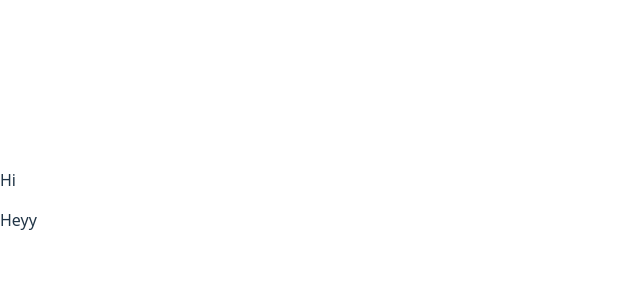
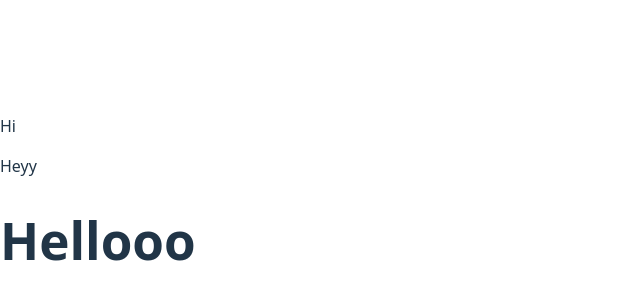
Before and after one commit to Walker31/HAMS_Frontend, a React (Vite) app: page / in a window 1280 px wide. Shown: the part 192-492 px from the top of the page, without its empty margins (0-640 px from the left). Built offline with nearby package versions, Linux system fonts and the light colour scheme.

Commit message:
updated again

```diff
--- a/src/components/header.jsx
+++ b/src/components/header.jsx
@@ -2,6 +2,7 @@ const Header = () => {
 
     return <>
     <p>Heyy </p>
+    <h1> Hellooo </h1>
     </>
 }
 
```
